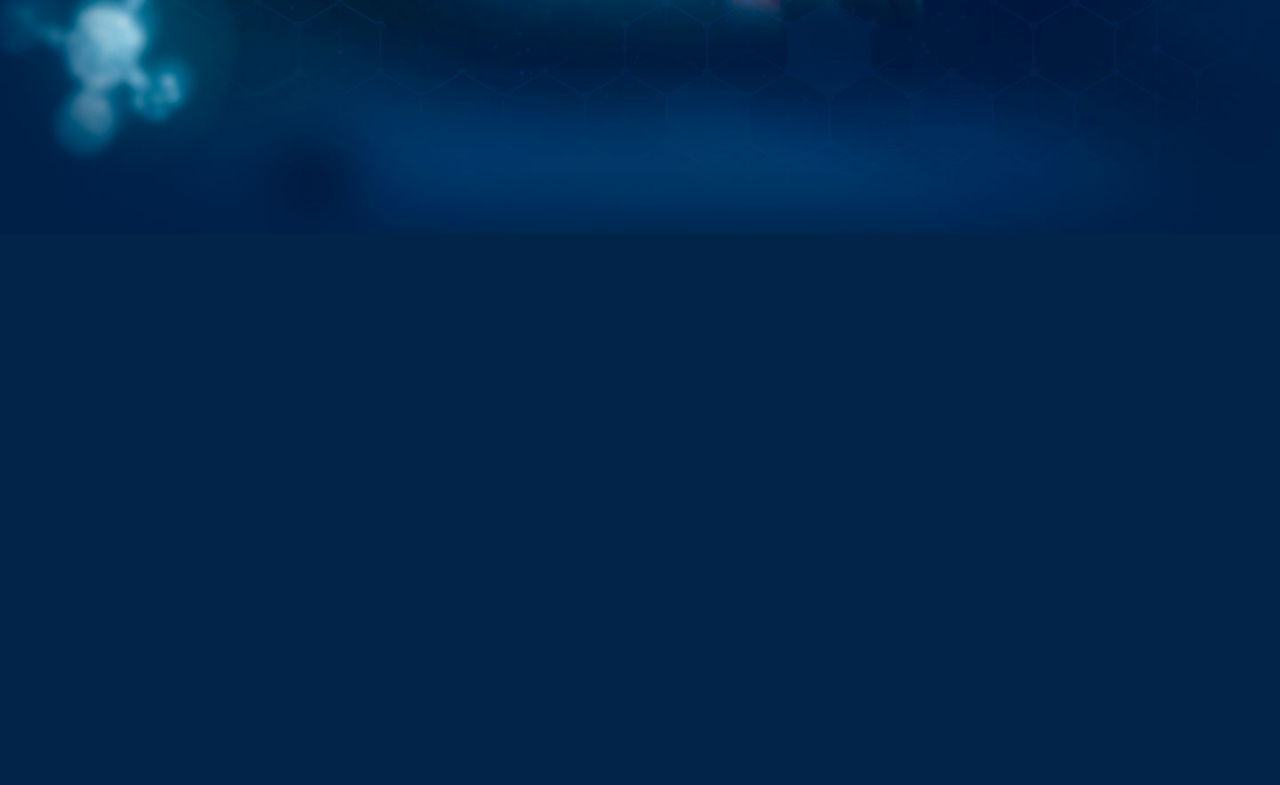
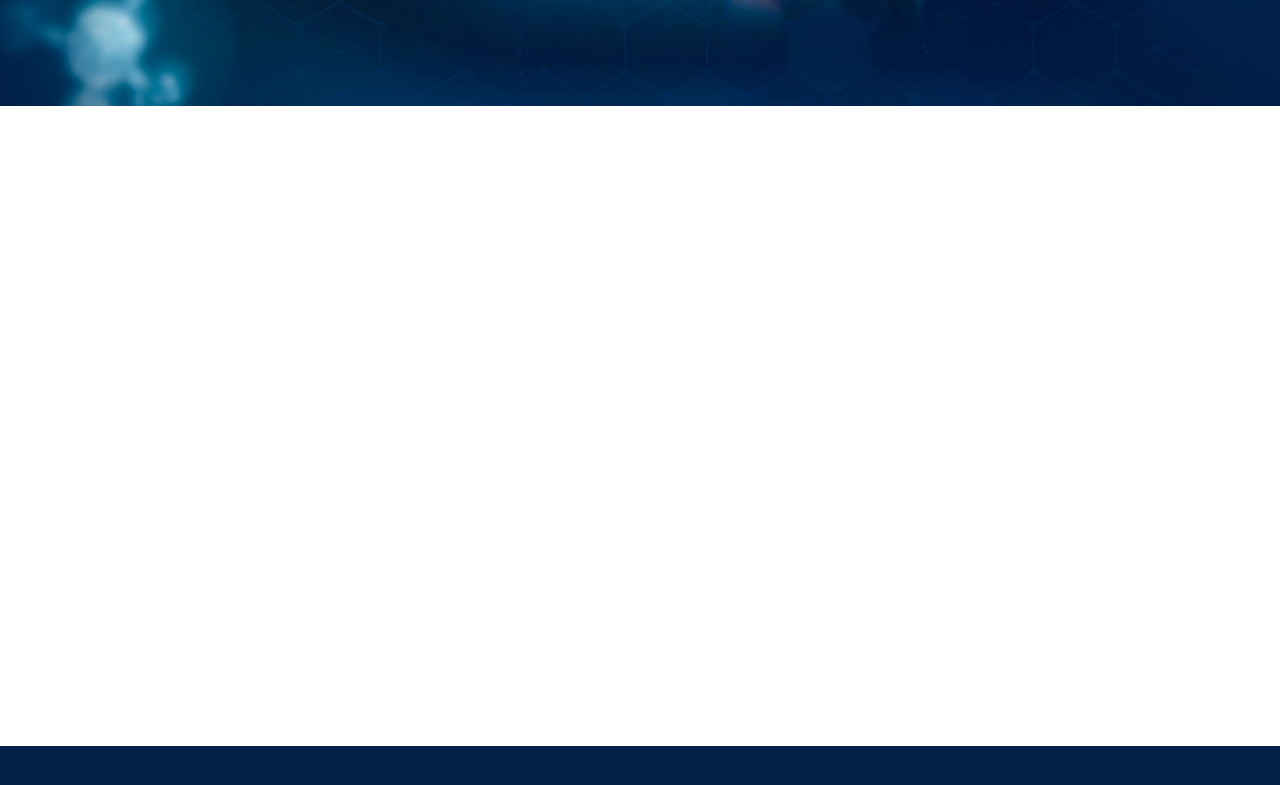
Before and after one commit to MarlonTereziano/KaBuM, a Next.js app: page / in a window 1280 px wide. Shown: the part 403-1188 px from the top of the page. Built offline with nearby package versions, Linux system fonts and the light colour scheme.

Commit message:
style: body homePage

```diff
--- a/src/pages/index.tsx
+++ b/src/pages/index.tsx
@@ -1,7 +1,6 @@
 import { Header } from "../components/Header";
 import { Banner } from "../components/Banner";
-import { ContainerHeader, BodyContent } from "../styles/homePage";
-
+import { ContainerHeader, BodyContent, Content } from "../styles/homePage";
 
 export default function homePage() {
   return (
@@ -9,9 +8,9 @@ export default function homePage() {
       <ContainerHeader>
         <Header />
       </ContainerHeader>
-      <Banner/>
+      <Banner />
       <BodyContent>
-
+        <Content></Content>
       </BodyContent>
     </>
   );
--- a/src/styles/global.ts
+++ b/src/styles/global.ts
@@ -16,7 +16,7 @@ export default createGlobalStyle`
     --color-white-200: #D7DFEF;
     --color-black: #000;
     --color-blue: #0060B1;
-    --color-blue-200: #022448;
+    --color-blue-200: #022145;
     --color-orange:#F26D1E;
     --color-orange-200:#FF6500;
 ;
--- a/src/styles/homePage.ts
+++ b/src/styles/homePage.ts
@@ -1,15 +1,30 @@
-import styled from 'styled-components';
+import styled from "styled-components";
 
 export const ContainerHeader = styled.header`
   display: flex;
   flex-direction: column;
   align-items: center;
   background-color: var(--color-blue);
-`
+`;
 
 export const BodyContent = styled.div`
   display: flex;
+  justify-content: center;
   height: 80rem;
   background-color: var(--color-blue-200);
+`;
 
-`
+export const Content = styled.div`
+  display: flex;
+  max-width: 1440px;
+  position: relative;
+  background-color: var(--color-white);
+  margin-top: -10vw;
+  width: 100vw;
+  height: 40rem;
+  z-index: 3;
+
+  @media (min-width: 2200px) {
+    margin-top: -6vw;
+  }
+`;
```
Lines whose indentation alone changed are shown as unchanged.
